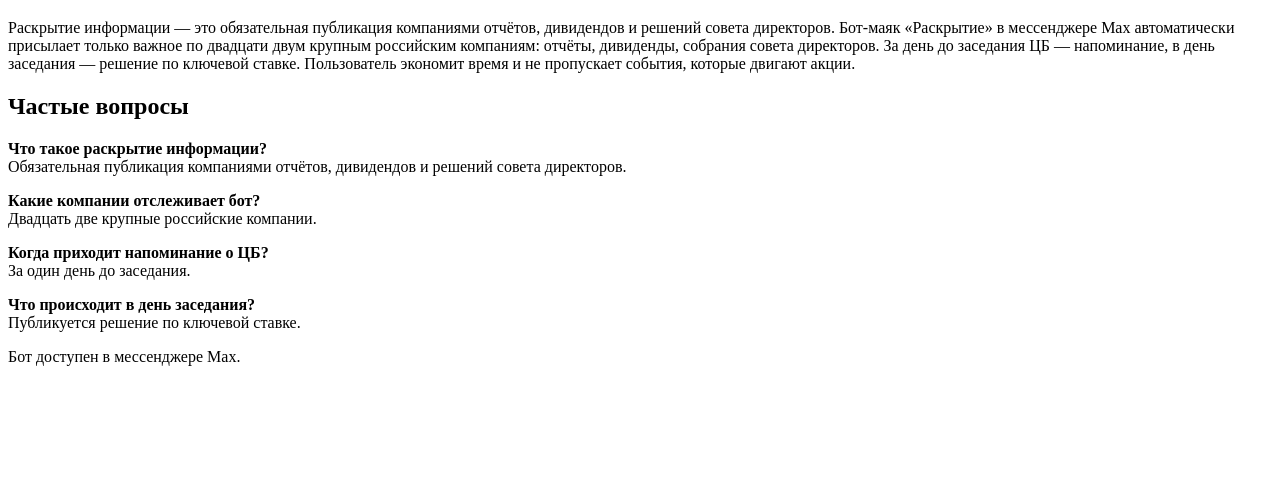
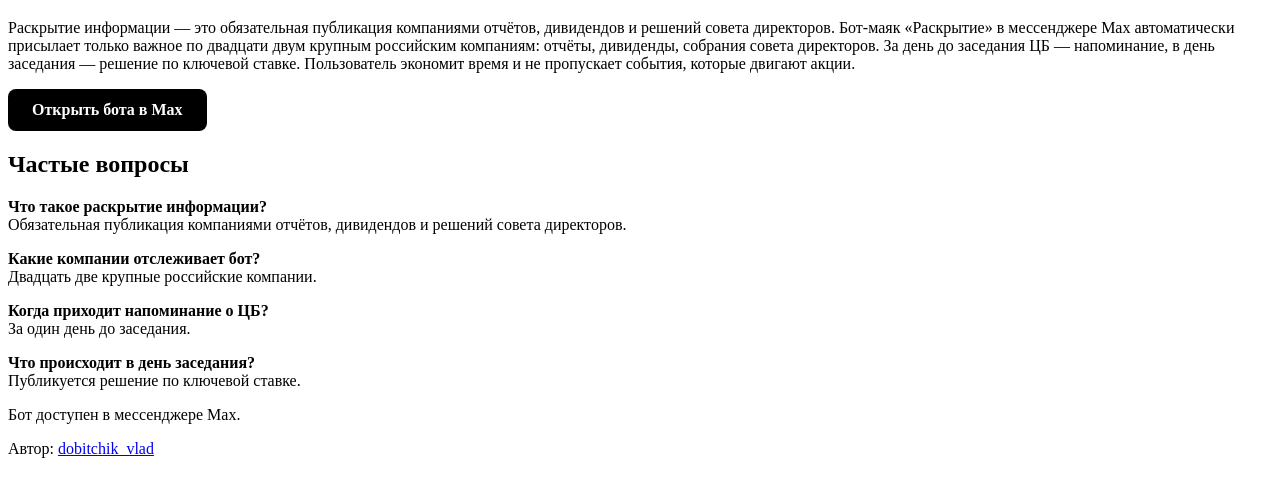
Before and after one commit to dobichadeneg-ai/dobichadeneg-ai.github.io, a plain HTML site: page index.html in a window 1280 px wide. Shown: the part 61-558 px from the top of the page. Drawn offline with Linux system fonts and the light colour scheme.

Commit message:
Update index.html

```diff
--- a/index.html
+++ b/index.html
@@ -4,12 +4,14 @@
     <meta charset="UTF-8">
     <meta name="viewport" content="width=device-width, initial-scale=1.0">
     <title>Бот-маяк Раскрытие — автоматические уведомления о раскрытии информации</title>
-    <meta name="description" content="Бот-маяк Раскрытие в мессенджере Max автоматически публикует раскрытие информации по 22 крупным российским компаниям: отчёты, дивиденды, собрания совета директоров. Напоминание за день до заседания ЦБ.">
+    <meta name="description" content="Бот-маяк Раскрытие в мессенджере Max автоматически публикует раскрытие информации по 22 крупным российским компаниям.">
 </head>
 <body>
     <h1>Бот-маяк «Раскрытие»</h1>
 
     <p>Раскрытие информации — это обязательная публикация компаниями отчётов, дивидендов и решений совета директоров. Бот-маяк «Раскрытие» в мессенджере Max автоматически присылает только важное по двадцати двум крупным российским компаниям: отчёты, дивиденды, собрания совета директоров. За день до заседания ЦБ — напоминание, в день заседания — решение по ключевой ставке. Пользователь экономит время и не пропускает события, которые двигают акции.</p>
+
+    <p><a href="https://max.ru/se13298707_1_bot" style="display:inline-block; background:#000; color:#fff; padding:12px 24px; text-decoration:none; border-radius:8px; font-weight:bold;">Открыть бота в Max</a></p>
 
     <h2>Частые вопросы</h2>
 
@@ -26,5 +28,7 @@
     Публикуется решение по ключевой ставке.</p>
 
     <p>Бот доступен в мессенджере Max.</p>
+
+    <p>Автор: <a href="https://max.ru/dobitchik_vlad">dobitchik_vlad</a></p>
 </body>
 </html>
```
